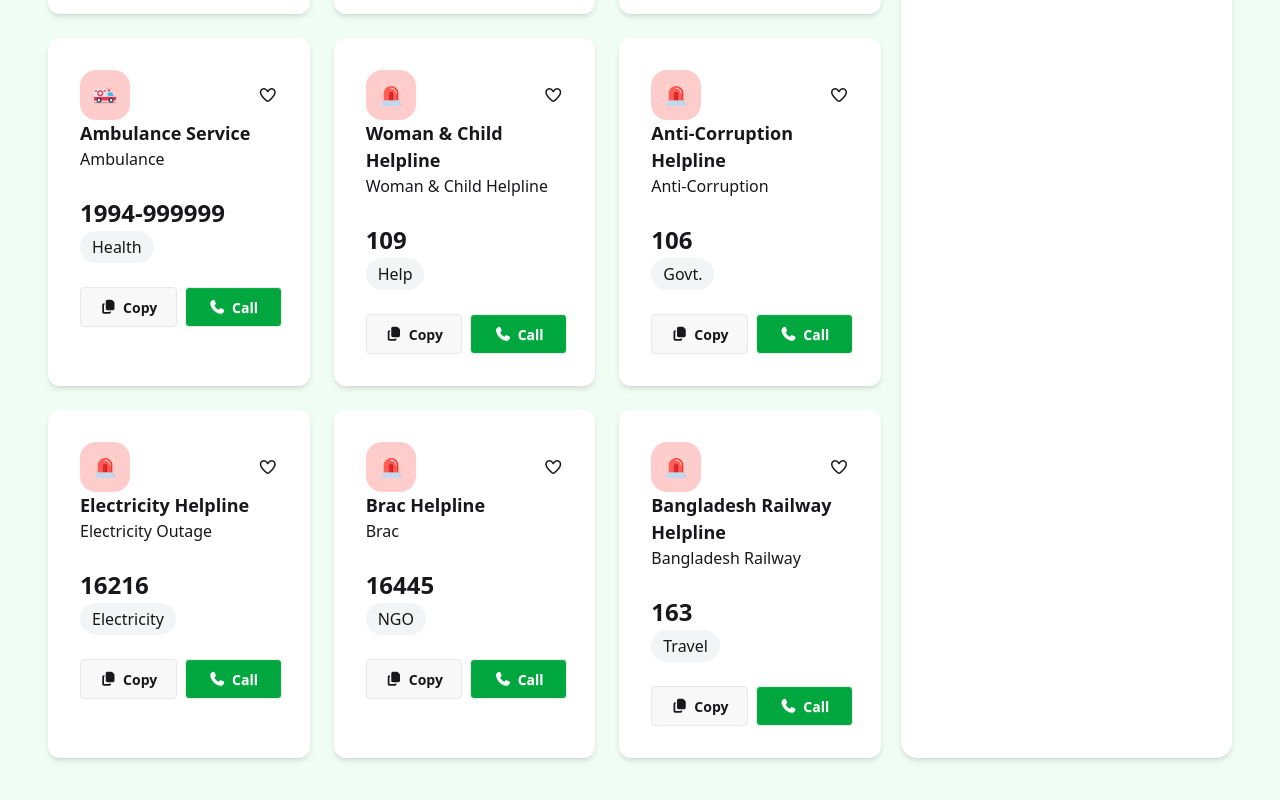
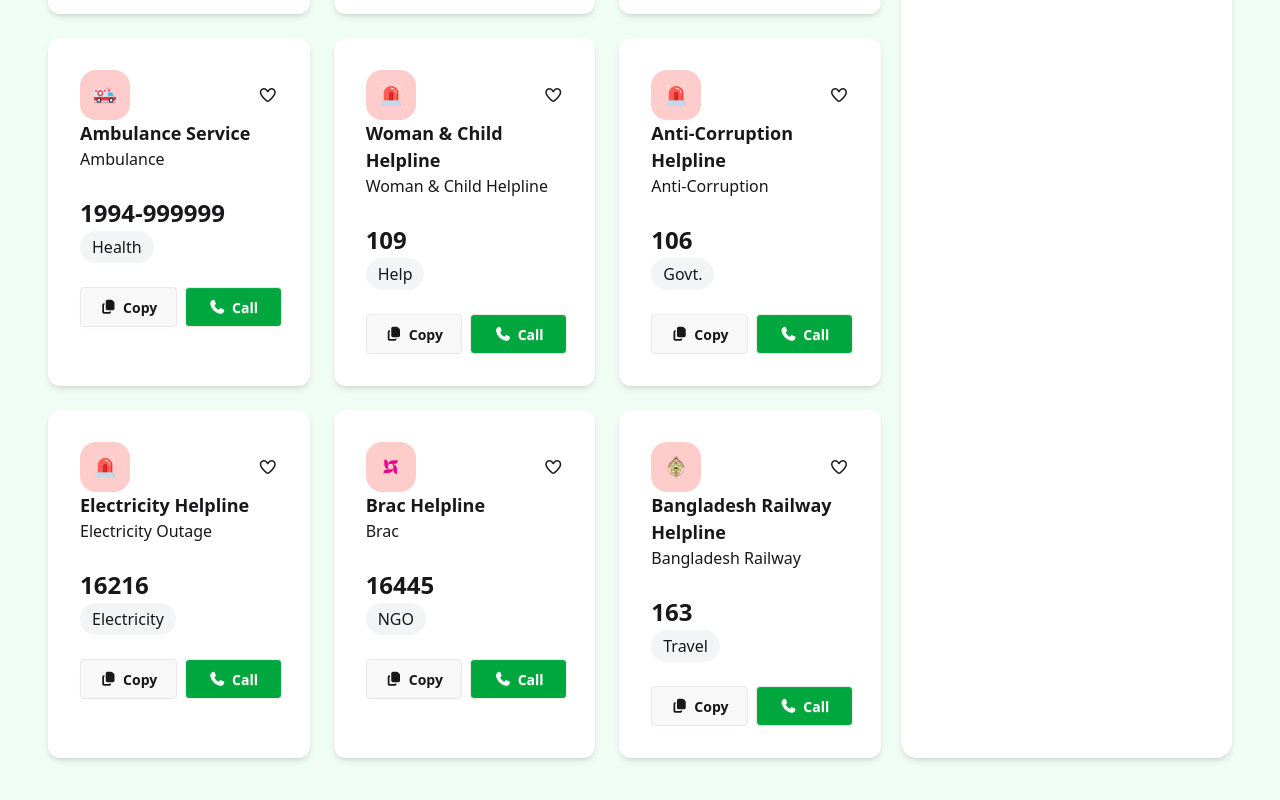
Before and after one commit to ShoaibAhmedToru/assignment-05, a plain HTML site: page index.html in a window 1280 px wide. Shown: the part 726-1526 px from the top of the page. Drawn offline with nearby package versions, Linux system fonts and the light colour scheme.

Commit message:
changed some resources images like brac and bd railway logo that is not in the figma

```diff
--- a/index.html
+++ b/index.html
@@ -284,7 +284,7 @@
         <!-- card 8 -->
            <div class="bg-white p-[32px] rounded-xl shadow-md">
           <div class="flex justify-between items-center">
-            <img class="w-[50px] h-[50px] bg-[#FFCCCC] p-[14px] rounded-2xl" src="assets/emergency.png" alt="">
+            <img class="w-[50px] h-[50px] bg-[#FFCCCC] p-[14px] rounded-2xl" src="assets/brac.png" alt="">
             <i class="hardPng fa-regular fa-heart"></i>
           </div>
           <h2 class="font-bold text-[18px]">Brac Helpline</h2>
@@ -300,7 +300,7 @@
          <!-- card 9 -->
            <div class="bg-white p-[32px] rounded-xl shadow-md">
           <div class="flex justify-between items-center">
-            <img class="w-[50px] h-[50px] bg-[#FFCCCC] p-[14px] rounded-2xl" src="assets/emergency.png" alt="">
+            <img class="w-[50px] h-[50px] bg-[#FFCCCC] p-[14px] rounded-2xl" src="assets/Bangladesh-Railway.png" alt="">
             <i class="hardPng fa-regular fa-heart"></i>
           </div>
           <h2 class="font-bold text-[18px]">Bangladesh Railway Helpline</h2>
```
Also changed, not shown: tailwind.config.js (deleted).
